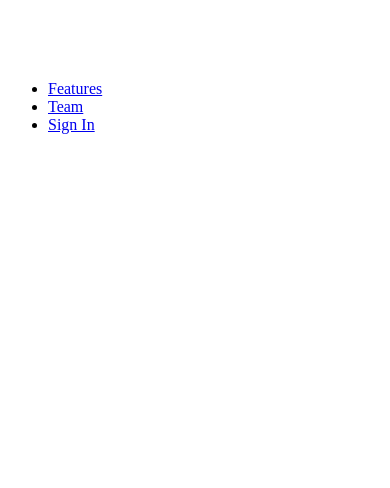
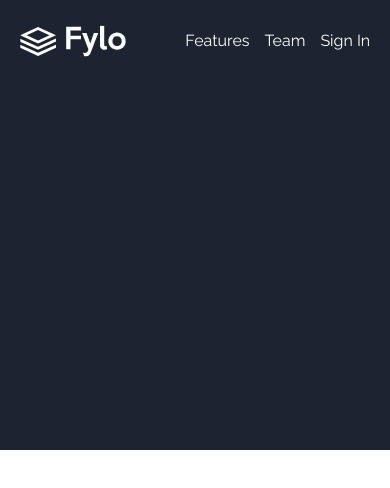
Before and after one commit to Filthycasual13/Dark-theme-landing-page-fylo, a plain HTML site: page index.html in a window 390 px wide. Drawn offline with Linux system fonts and the light colour scheme.

Commit message:
style navigation

```diff
--- a/mobile-style.scss
+++ b/mobile-style.scss
@@ -1,6 +1,6 @@
 @import url('https://fonts.googleapis.com/css2?family=Open+Sans:wght@400;700&family=Raleway:wght@400;700&display=swap');
 
-$darkBlue: hsl(217, 28%, 15%); //Intro and Email sign up background
+$introBg: hsl(217, 28%, 15%); //Intro and Email sign up background
 $mainBg: hsl(218, 28%, 13%); // main background
 $footerBg: hsl(216, 53%, 9%); //footer background
 $testBg: hsl(219, 30%, 18%); //Testimonials background
@@ -10,8 +10,55 @@ $white: hsl(0, 0%, 100%);
 $headFont: 'Raleway', sans-serif; //Headings, Call-to-actions, navigation
 $bodyFont: 'Open Sans', sans-serif; //Body text
 
+body {
+    margin: 0;
+    padding: 0;
+}
+
 @media only screen and (max-width:500px) {
 
+#nav {
+    display: flex;
+    flex-direction: row;
+    width: 100%;
+    height: 450px;
+    justify-content: space-evenly;
+    background-color: $introBg;
 
+    #logo {
+        position: relative;
+        top: 15px;
+        right: 20px;
+
+        img {
+            transform: scale(0.6);
+        }
+    }
+
+    .links {
+        position: relative;
+        top: 15px;
+        right: 15px;
+
+        ul {
+            display: flex;
+            flex-direction: row;
+            padding: 0;
+            width: 200px;
+
+            li {
+                list-style-type: none;
+                padding-left: 15px;
+
+                a {
+                    text-decoration: none;
+                    color: $white;
+                    font-family: $headFont;
+                    font-weight: 400;
+                }
+            }
+        }
+    }
+}
 
 }
```
Also changed, not shown: mobile-style.css, 1 other file.
